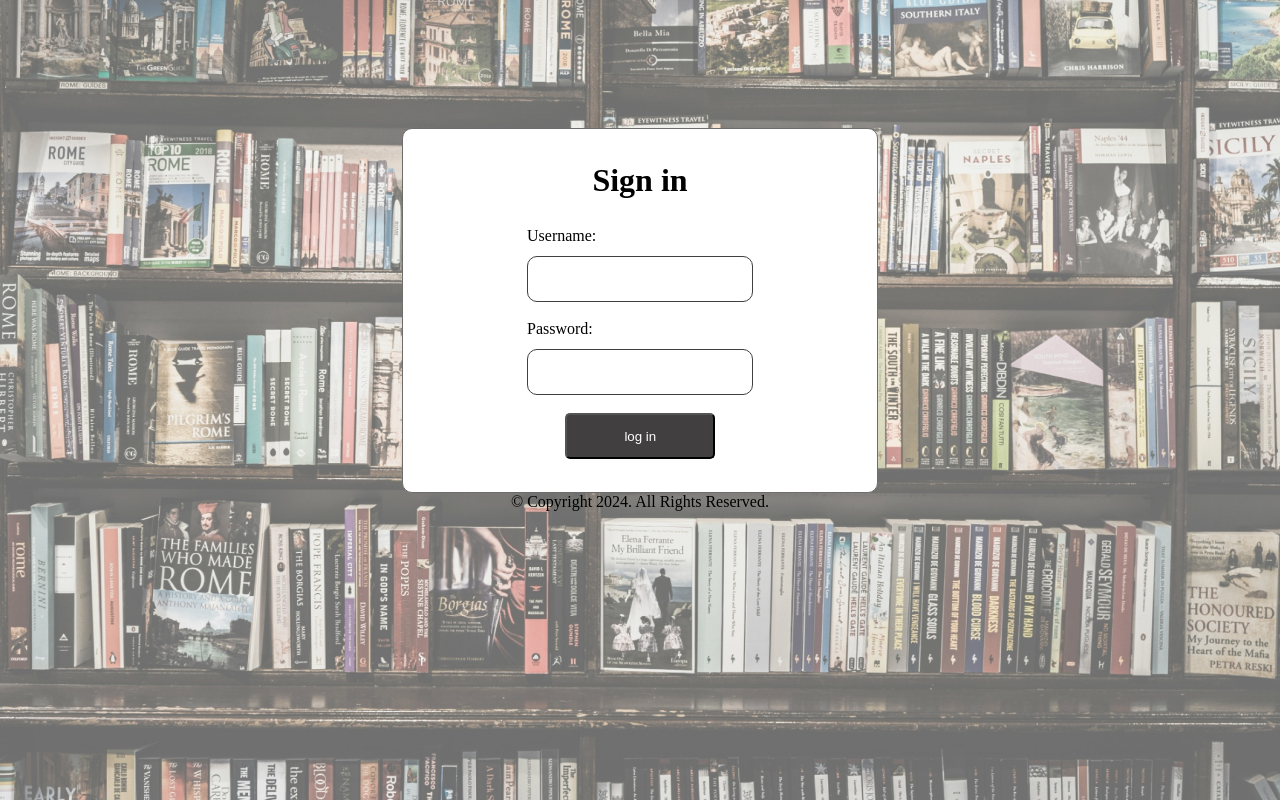
After one commit to AliciaoE/The-Library-book, a PHP site: page /form.php in a window 1280 px wide. The commit adds this page. Run offline with PHP 8.4, Linux system fonts and the light colour scheme; some web fonts are replaced.

```diff
--- /dev/null
+++ b/form.php
@@ -0,0 +1,27 @@
+<!DOCTYPE html>
+<html lang="es">
+<head>
+    <meta charset="UTF-8">
+    <meta name="viewport" content="width=device-width, initial-scale=1.0">
+    <title>Iniciar Sesión</title>
+
+    <link href="./resources/base.css" rel="stylesheet">
+    <link href="./resources/form.css" rel="stylesheet">
+</head>
+<body class="custom-body">
+<div class="containerForm">
+    <h1 >Sign in</h1>
+    <form action="login.php" method="post">
+        <label  for="username">Username:</label><br>
+        <input class="inputAnswer" type="text" id="username" name="username" required><br><br>
+
+        <label class=textForm for="password">Password:</label><br>
+        <input class="inputAnswer" type="password" id="password" name="password" required><br><br>
+
+        <input class="bottomForm" type="submit" value="log in">
+    </form>
+
+    </div>
+</body>
+<?php require "./components/footer.php" ?>
+</html>
--- a/resources/base.css
+++ b/resources/base.css
@@ -1,5 +1,6 @@
 @import url('https://fonts.googleapis.com/css2?family=Inknut+Antiqua:wght@300;400;500;600;700;800;900&family=Inter:wght@100..900&display=swap');
 @import url("footer.css");
+@import url("form.css");
 
 :root {
   --primary-dark: #413F3F;
--- /dev/null
+++ b/resources/form.css
@@ -0,0 +1,42 @@
+
+.custom-body{
+
+    display: grid;
+    place-items: center;
+    padding: 10%;
+
+
+}
+.containerForm{
+
+display: inline-flex;
+padding: 2.0500rem 7.75rem;
+flex-direction: column;
+align-items: center;
+gap: 1.75rem;
+border-radius: 0.625rem;
+border: 1px solid var(--text-gray, #6E6D6C);
+background: #FFF;
+}
+
+.bottomForm{ display: flex;
+    width: 9.36344rem;
+    height: 2.875rem;
+    padding: 0.75rem 1.75rem;
+    justify-content: center;
+    align-items: center;
+    flex-shrink: 0;
+    border-radius: 0.3125rem;
+    background: var(--primary-dark);
+    color:rgba(255, 255, 255, 1);
+    margin-inline-start: 17%;}
+
+    .inputAnswer {width: 14.125rem;
+        height: 2.875rem;
+        flex-shrink: 0;
+        border-radius: 0.625rem;
+        border: 1px solid var(--primary-dark, #413F3F);
+        margin-top: 5%;
+        background: #FFF;
+        text-align: center;
+ }
```
Also changed, not shown: login.php (added, +24 -0 lines).
